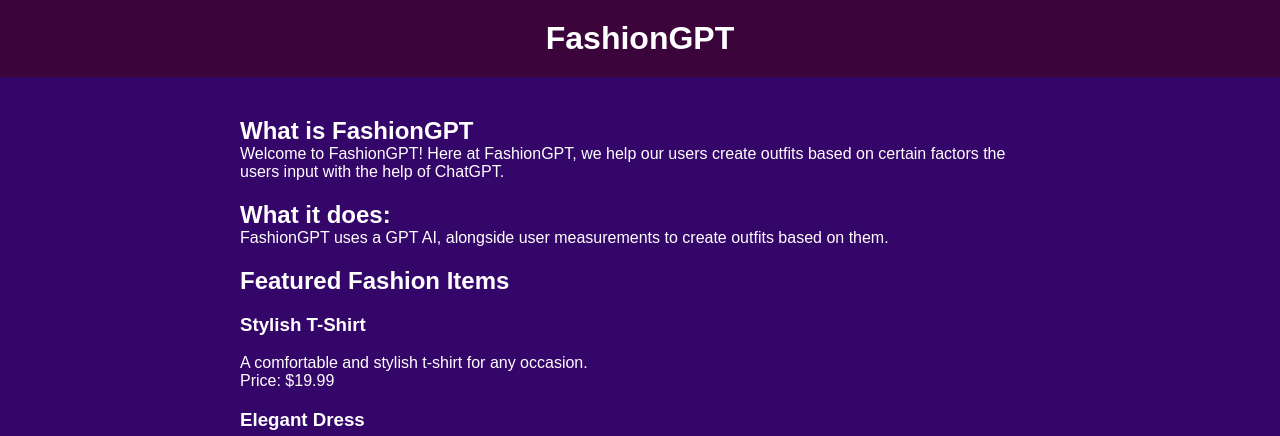
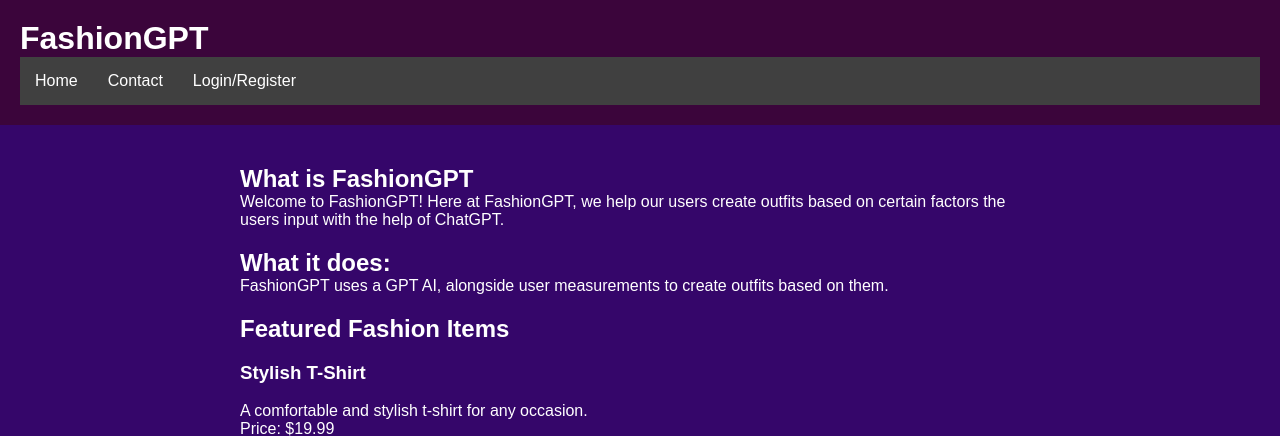
Before and after one commit to KatieOrtiz/FashionGPT, a Flask app: page /home in a window 1280 px wide. Shown: the top 436 px of the page. Run offline with Flask 3, Linux system fonts and the light colour scheme.

Commit message:
update index

```diff
--- a/static/style.css
+++ b/static/style.css
@@ -13,12 +13,43 @@ body {
 header {
     background-color: rgb(59, 5, 59);
     color: #fff;
-    text-align: center;
+    text-align: left;
     padding: 20px;
 }
 
+ /*.login{
+    float: center;
+    color: white;
+    text-align: right;
+    padding: 14px 16px;
+    text-decoration: none;
+    font-size: 17px;
+    border-left: 2px;
+    border-color: lightgray;
+  }*/
+
 header h1 {
     font-size: 2rem;
+}
+.navbar ul{
+    list-style-type: none;
+    background-color: hsl(0, 0%, 25%);
+    padding: 0px;
+    margin: 0px;
+    overflow: hidden;
+}
+.navbar a{
+    color: white;
+    text-decoration: none;
+    padding: 15px;
+    display: block;
+    text-align: center;
+}
+.navbar a:hover{
+    background-color: hsl(0, 0%, 10%);
+}
+.navbar li{
+    float: left;
 }
 
 /* Main content styles */
@@ -40,3 +71,14 @@ footer {
     text-align: center;
     padding: 10px 0;
 }
+
+/* .logout{
+    float: right;
+    color: white;
+    text-align: center;
+    padding: 14px 16px;
+    text-decoration: none;
+    font-size: 17px;
+    border-left: 2px;
+    border-color: lightgray;
+  } */
--- a/templates/index.html
+++ b/templates/index.html
@@ -9,6 +9,13 @@
 <body>
     <header>
         <h1>FashionGPT</h1>
+        <nav class="navbar">
+            <ul>
+                <li><a href="">Home</a></li>
+                <li><a href="">Contact</a></li>
+                <li><a href="">Login/Register</a></li>
+            </ul>
+        </nav>
     </header>
 
     <main>
```
